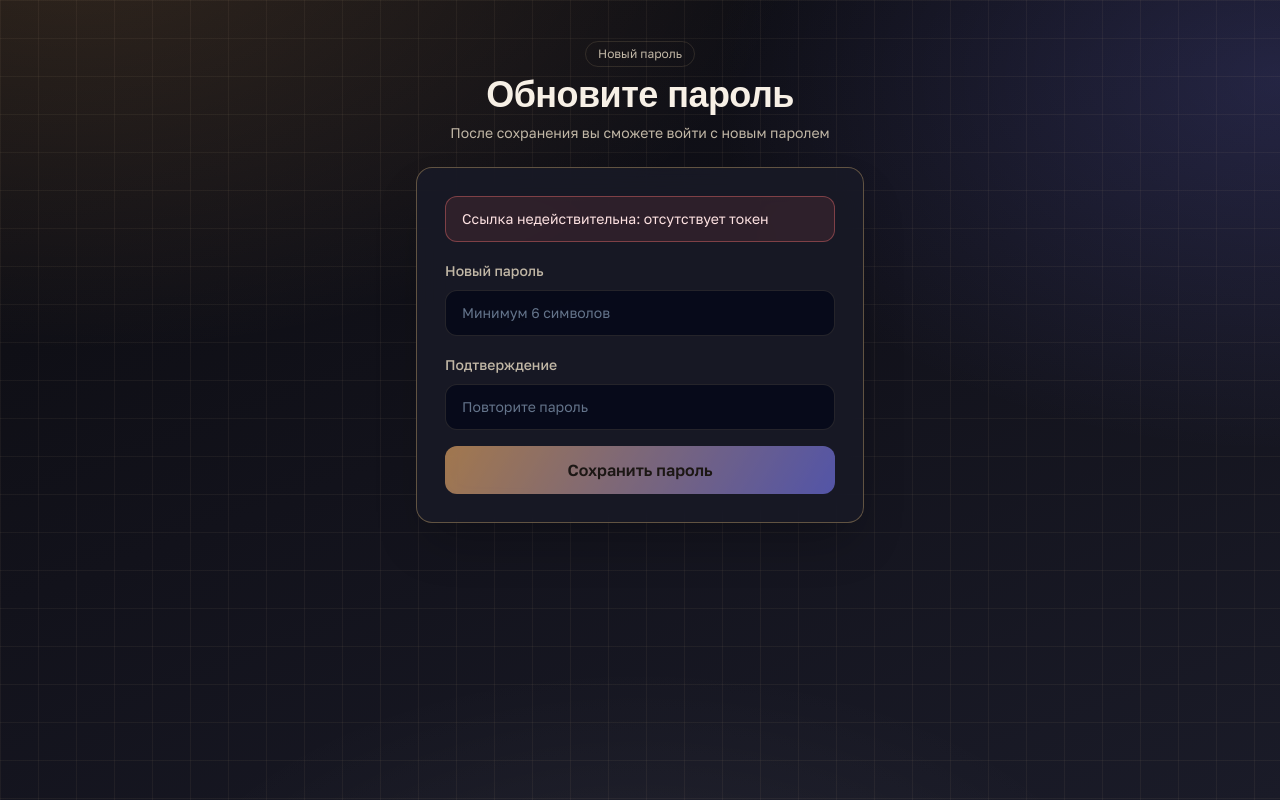
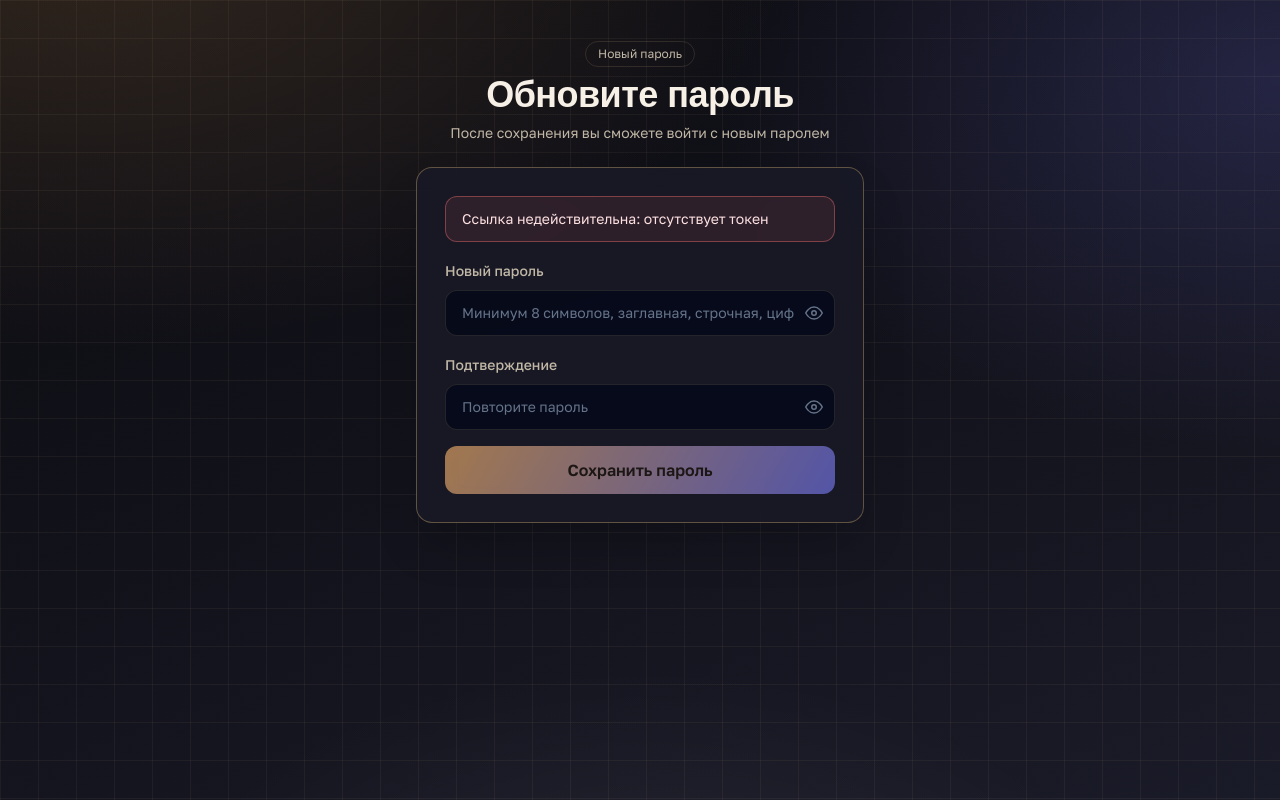
Before and after one commit to maks20d/WishShare, a Next.js app in the folder frontend/: page /auth/reset-password in a window 1280 px wide. Built offline with nearby package versions, Linux system fonts and the light colour scheme; no server answers; a web font is replaced by a local one.

Commit message:
feat: add show/hide password toggle to login, register, and reset-password forms

```diff
--- a/frontend/app/auth/login/page.tsx
+++ b/frontend/app/auth/login/page.tsx
@@ -6,6 +6,51 @@
 import { api } from "../../../lib/api";
 import { type SessionDays, useAuthStore } from "../../../store/auth";
 import InstallCenter from "../../../components/dashboard/InstallCenter";
+
+function PasswordInput({
+  value,
+  onChange,
+  placeholder,
+  id,
+}: {
+  value: string;
+  onChange: (e: React.ChangeEvent<HTMLInputElement>) => void;
+  placeholder?: string;
+  id: string;
+}) {
+  const [showPassword, setShowPassword] = useState(false);
+  return (
+    <div className="relative">
+      <input
+        type={showPassword ? "text" : "password"}
+        value={value}
+        onChange={onChange}
+        placeholder={placeholder}
+        id={id}
+        className="w-full rounded-xl bg-slate-950/70 border border-[var(--line)] px-4 py-3 pr-10 text-sm placeholder-slate-500 focus:outline-none focus:ring-2 focus:ring-emerald-400"
+        required
+      />
+      <button
+        type="button"
+        onClick={() => setShowPassword(!showPassword)}
+        className="absolute right-3 top-1/2 -translate-y-1/2 text-slate-500 hover:text-slate-300"
+        tabIndex={-1}
+      >
+        {showPassword ? (
+          <svg xmlns="http://www.w3.org/2000/svg" width="18" height="18" viewBox="0 0 24 24" fill="none" stroke="currentColor" strokeWidth="2" strokeLinecap="round" strokeLinejoin="round">
+            <path d="M17.94 17.94A10.07 10.07 0 0 1 12 20c-7 0-11-8-11-8a18.45 18.45 0 0 1 5.06-5.94M9.9 4.24A9.12 9.12 0 0 1 12 4c7 0 11 8 11 8a18.5 18.5 0 0 1-2.16 3.19m-6.72-1.07a3 3 0 1 1-4.24-4.24"></path>
+            <line x1="1" y1="1" x2="23" y2="23"></line>
+          </svg>
+        ) : (
+          <svg xmlns="http://www.w3.org/2000/svg" width="18" height="18" viewBox="0 0 24 24" fill="none" stroke="currentColor" strokeWidth="2" strokeLinecap="round" strokeLinejoin="round">
+            <path d="M1 12s4-8 11-8 11 8 11 8-4 8-11 8-11-8-11-8z"></path>
+            <circle cx="12" cy="12" r="3"></circle>
+          </svg>
+        )}
+      </button>
+    </div>
+  );
+}
 
 function LoginContent() {
   const router = useRouter();
@@ -111,13 +156,11 @@
                   Забыли пароль?
                 </Link>
               </div>
-              <input
-                type="password"
+              <PasswordInput
                 value={password}
                 onChange={(e) => setPassword(e.target.value)}
                 placeholder="••••••••"
-                className="w-full rounded-xl bg-slate-950/70 border border-[var(--line)] px-4 py-3 text-sm placeholder-slate-500 focus:outline-none focus:ring-2 focus:ring-emerald-400"
-                required
+                id="password"
               />
             </div>
 
--- a/frontend/app/auth/register/page.tsx
+++ b/frontend/app/auth/register/page.tsx
@@ -5,6 +5,51 @@
 import { useRouter } from "next/navigation";
 import { api } from "../../../lib/api";
 import { type SessionDays, useAuthStore } from "../../../store/auth";
+
+function PasswordInput({
+  value,
+  onChange,
+  placeholder,
+  id,
+}: {
+  value: string;
+  onChange: (e: React.ChangeEvent<HTMLInputElement>) => void;
+  placeholder?: string;
+  id: string;
+}) {
+  const [showPassword, setShowPassword] = useState(false);
+  return (
+    <div className="relative">
+      <input
+        type={showPassword ? "text" : "password"}
+        value={value}
+        onChange={onChange}
+        placeholder={placeholder}
+        id={id}
+        className="w-full rounded-xl bg-slate-950/70 border border-[var(--line)] px-4 py-3 pr-10 text-sm placeholder-slate-500 focus:outline-none focus:ring-2 focus:ring-emerald-400"
+        required
+      />
+      <button
+        type="button"
+        onClick={() => setShowPassword(!showPassword)}
+        className="absolute right-3 top-1/2 -translate-y-1/2 text-slate-500 hover:text-slate-300"
+        tabIndex={-1}
+      >
+        {showPassword ? (
+          <svg xmlns="http://www.w3.org/2000/svg" width="18" height="18" viewBox="0 0 24 24" fill="none" stroke="currentColor" strokeWidth="2" strokeLinecap="round" strokeLinejoin="round">
+            <path d="M17.94 17.94A10.07 10.07 0 0 1 12 20c-7 0-11-8-11-8a18.45 18.45 0 0 1 5.06-5.94M9.9 4.24A9.12 9.12 0 0 1 12 4c7 0 11 8 11 8a18.5 18.5 0 0 1-2.16 3.19m-6.72-1.07a3 3 0 1 1-4.24-4.24"></path>
+            <line x1="1" y1="1" x2="23" y2="23"></line>
+          </svg>
+        ) : (
+          <svg xmlns="http://www.w3.org/2000/svg" width="18" height="18" viewBox="0 0 24 24" fill="none" stroke="currentColor" strokeWidth="2" strokeLinecap="round" strokeLinejoin="round">
+            <path d="M1 12s4-8 11-8 11 8 11 8-4 8-11 8-11-8-11-8z"></path>
+            <circle cx="12" cy="12" r="3"></circle>
+          </svg>
+        )}
+      </button>
+    </div>
+  );
+}
 
 function RegisterContent() {
   const router = useRouter();
@@ -101,13 +146,11 @@
 
             <div className="space-y-2">
               <label className="text-sm font-medium text-[var(--text-secondary)]">Пароль</label>
-              <input
-                type="password"
+              <PasswordInput
                 value={password}
                 onChange={(e) => setPassword(e.target.value)}
-                placeholder="Минимум 6 символов"
-                className="w-full rounded-xl bg-slate-950/70 border border-[var(--line)] px-4 py-3 text-sm placeholder-slate-500 focus:outline-none focus:ring-2 focus:ring-emerald-400"
-                required
+                placeholder="Минимум 8 символов, заглавная, строчная, цифра"
+                id="password"
               />
             </div>
 
--- a/frontend/app/auth/reset-password/page.tsx
+++ b/frontend/app/auth/reset-password/page.tsx
@@ -3,6 +3,51 @@
 import Link from "next/link";
 import { FormEvent, useEffect, useState } from "react";
 import { api } from "../../../lib/api";
+
+function PasswordInput({
+  value,
+  onChange,
+  placeholder,
+  id,
+}: {
+  value: string;
+  onChange: (e: React.ChangeEvent<HTMLInputElement>) => void;
+  placeholder?: string;
+  id: string;
+}) {
+  const [showPassword, setShowPassword] = useState(false);
+  return (
+    <div className="relative">
+      <input
+        type={showPassword ? "text" : "password"}
+        value={value}
+        onChange={onChange}
+        placeholder={placeholder}
+        id={id}
+        className="w-full rounded-xl bg-slate-950/70 border border-[var(--line)] px-4 py-3 pr-10 text-sm placeholder-slate-500 focus:outline-none focus:ring-2 focus:ring-emerald-400"
+        required
+      />
+      <button
+        type="button"
+        onClick={() => setShowPassword(!showPassword)}
+        className="absolute right-3 top-1/2 -translate-y-1/2 text-slate-500 hover:text-slate-300"
+        tabIndex={-1}
+      >
+        {showPassword ? (
+          <svg xmlns="http://www.w3.org/2000/svg" width="18" height="18" viewBox="0 0 24 24" fill="none" stroke="currentColor" strokeWidth="2" strokeLinecap="round" strokeLinejoin="round">
+            <path d="M17.94 17.94A10.07 10.07 0 0 1 12 20c-7 0-11-8-11-8a18.45 18.45 0 0 1 5.06-5.94M9.9 4.24A9.12 9.12 0 0 1 12 4c7 0 11 8 11 8a18.5 18.5 0 0 1-2.16 3.19m-6.72-1.07a3 3 0 1 1-4.24-4.24"></path>
+            <line x1="1" y1="1" x2="23" y2="23"></line>
+          </svg>
+        ) : (
+          <svg xmlns="http://www.w3.org/2000/svg" width="18" height="18" viewBox="0 0 24 24" fill="none" stroke="currentColor" strokeWidth="2" strokeLinecap="round" strokeLinejoin="round">
+            <path d="M1 12s4-8 11-8 11 8 11 8-4 8-11 8-11-8-11-8z"></path>
+            <circle cx="12" cy="12" r="3"></circle>
+          </svg>
+        )}
+      </button>
+    </div>
+  );
+}
 
 export default function ResetPasswordPage() {
   const [token, setToken] = useState<string>("");
@@ -81,24 +126,20 @@
               )}
               <div className="space-y-2">
                 <label className="text-sm font-medium text-[var(--text-secondary)]">Новый пароль</label>
-                <input
-                  type="password"
+                <PasswordInput
                   value={password}
                   onChange={(e) => setPassword(e.target.value)}
-                  placeholder="Минимум 6 символов"
-                  className="w-full rounded-xl bg-slate-950/70 border border-[var(--line)] px-4 py-3 text-sm placeholder-slate-500 focus:outline-none focus:ring-2 focus:ring-emerald-400"
-                  required
+                  placeholder="Минимум 8 символов, заглавная, строчная, цифра"
+                  id="password"
                 />
               </div>
               <div className="space-y-2">
                 <label className="text-sm font-medium text-[var(--text-secondary)]">Подтверждение</label>
-                <input
-                  type="password"
+                <PasswordInput
                   value={confirmPassword}
                   onChange={(e) => setConfirmPassword(e.target.value)}
                   placeholder="Повторите пароль"
-                  className="w-full rounded-xl bg-slate-950/70 border border-[var(--line)] px-4 py-3 text-sm placeholder-slate-500 focus:outline-none focus:ring-2 focus:ring-emerald-400"
-                  required
+                  id="confirmPassword"
                 />
               </div>
               <button type="submit" disabled={loading || !token} className="btn-primary w-full">
```
